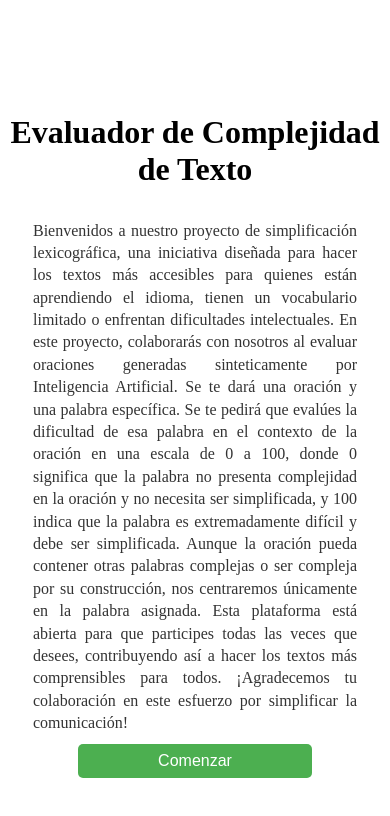
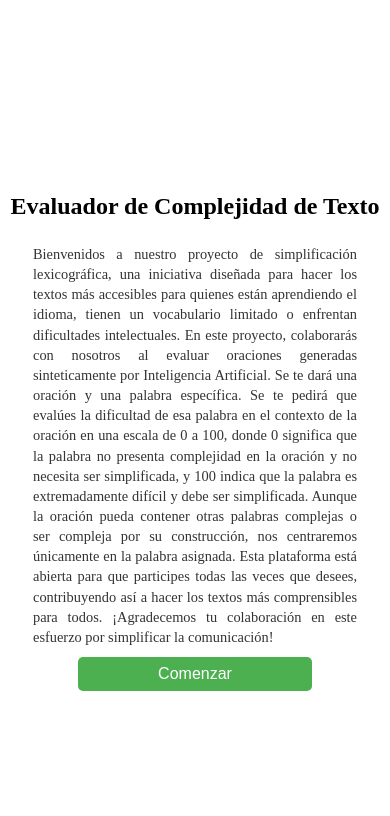
Before and after one commit to Fedee120/MLSP, a Next.js app in the folder frontend/mlsp2024/: page / in a window 390 px wide. Shown: the top 816 px of the page. Built offline with nearby package versions, Linux system fonts and the light colour scheme.

Commit message:
reduce text sizes

```diff
--- a/frontend/mlsp2024/src/app/styles/Home.module.css
+++ b/frontend/mlsp2024/src/app/styles/Home.module.css
@@ -1,7 +1,7 @@
 /* styles/Home.module.css */
 
   .title {
-    font-size: 2rem; /* Tamaño más grande para destacar */
+    font-size: 1.5rem; /* Tamaño más grande para destacar */
     text-align: center;
     color: black; /* Color para darle un toque más dinámico */
   }
@@ -12,7 +12,7 @@
     padding-bottom: 10px;
     max-width: 800px; /* Limitar el ancho máximo */
     @media (max-width: 768px) {
-        font-size: 1.0rem;
+        font-size: 0.9rem;
     }
     line-height: 1.4;
     color: #333;
```
